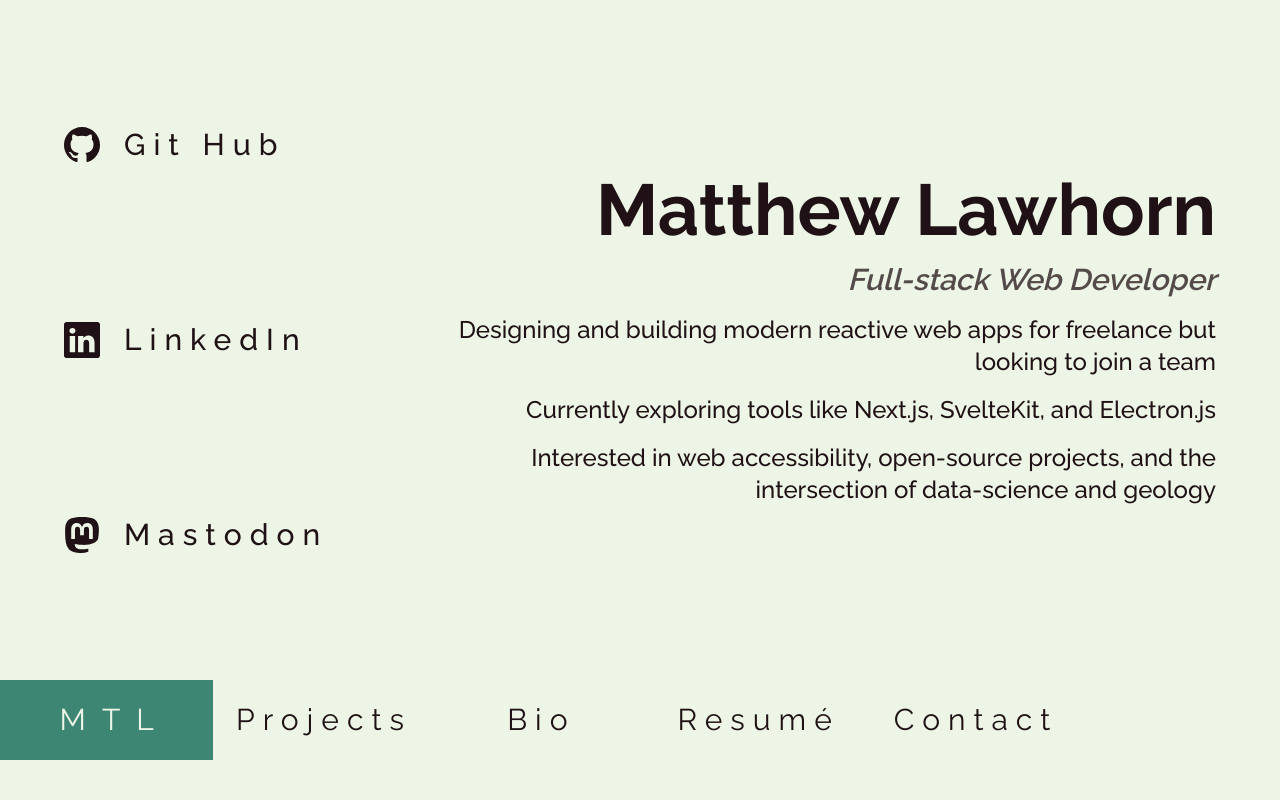
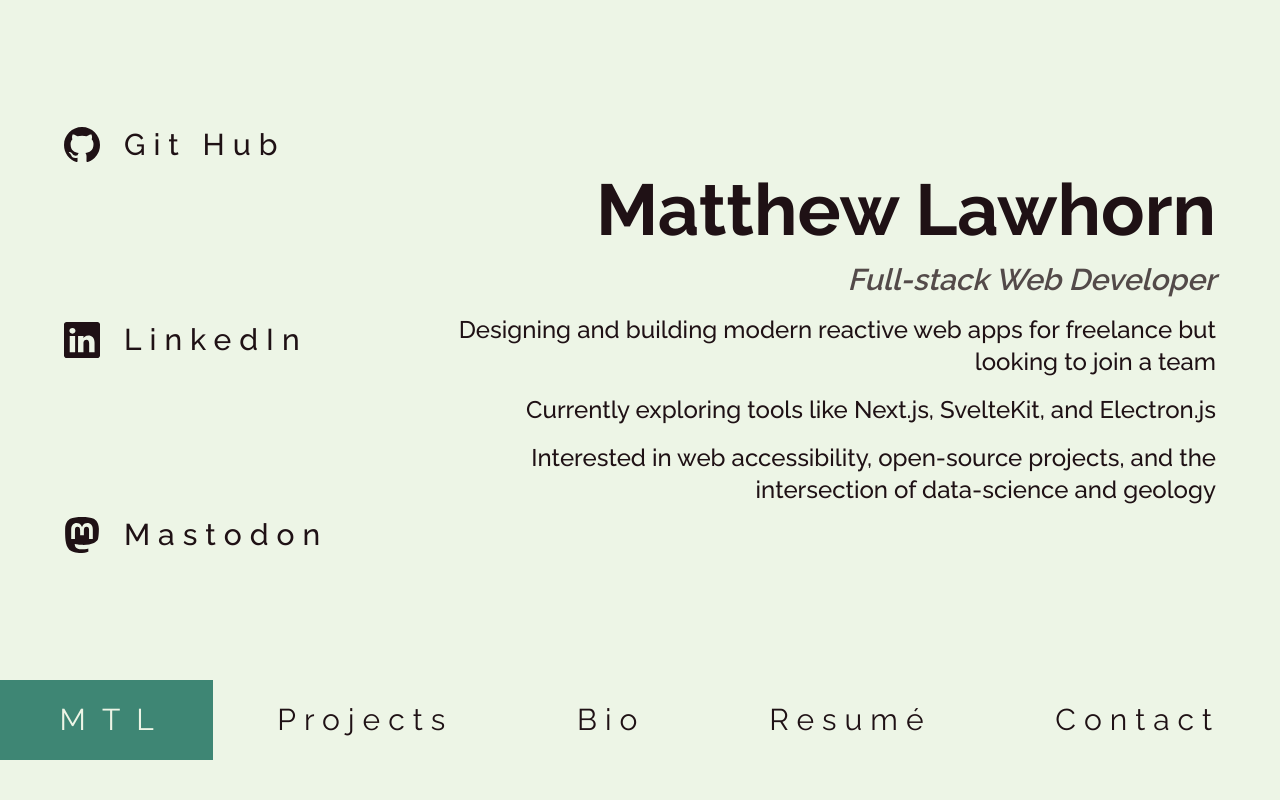
Before and after one commit to Lawhornmatt/PurseReachSnow, a Next.js app: page / in a window 1280 px wide. Shown: the top 800 px of the page. Built offline with nearby package versions, Linux system fonts and the light colour scheme.

Commit message:
Update NavBar Layout
Took same advice and applied to NavBar. Kept logo button on leftside but spaced (justified) remaining links equally. Also fixed bug in splash where mobile blurb was text-right instead of center

```diff
--- a/app/_components/_mainSections/splash.tsx
+++ b/app/_components/_mainSections/splash.tsx
@@ -18,7 +18,7 @@ export default function Splash() {
           Full-stack Developer interested in data science & geology, open source software, and building better online communities */}
 
           {/* Short blurb for mobile view */}
-          <p className="md:hidden text-2xl text-right">
+          <p className="md:hidden text-2xl text-center">
             Full-stack Developer specializing in MERN tech stack, interested in open source software and building better online communities
           </p>
 
--- a/app/_components/_navbar/desktopNav.tsx
+++ b/app/_components/_navbar/desktopNav.tsx
@@ -6,13 +6,15 @@ export default function DesktopNav() {
 
     const { ref, inView, entry } = useInView({ threshold: 1 });
 
-    const stuckVariable = inView ? '' : 'shadow-lg';
+    const stuckShadow = inView ? '' : 'shadow-lg';
 
     return (
-        <nav ref={ref} className={`-top-[1px] min-h-[10vh] hidden bg-mint sm:flex sticky w-full ${stuckVariable}`}>
+        <nav ref={ref} className={`-top-[1px] min-h-[10vh] hidden bg-mint sm:flex sticky w-full ${stuckShadow}`}>
             <Link className= "bg-virid text-mint w-1/6 text-3xl text-center flex items-center justify-center" href='#splash'>
                 <span className= "tracking-logo">MT</span><span>L</span>
             </Link>
+
+            <div className='grow flex justify-around'>
                 {[
                    ['Projects', '#projects'],
                 //    ['Skills',   '#skills'],
@@ -20,10 +22,11 @@ export default function DesktopNav() {
                    ['Resumé',   '#resume'],
                    ['Contact',  '#contact'],
                  ].map(([title, url]) => (
-                <Link href={url} className="w-1/6 text-2xl md:text-3xl ml-1 text-center flex items-center justify-center">
+                    <Link href={url} className="text-2xl md:text-3xl ml-1 text-center flex items-center justify-center">
                         <span className="lg:tracking-navbar">{title}</span>
                     </Link>
                 ))}
+            </div>
         </nav>
     )
 };
```
Lines whose indentation alone changed are shown as unchanged.
